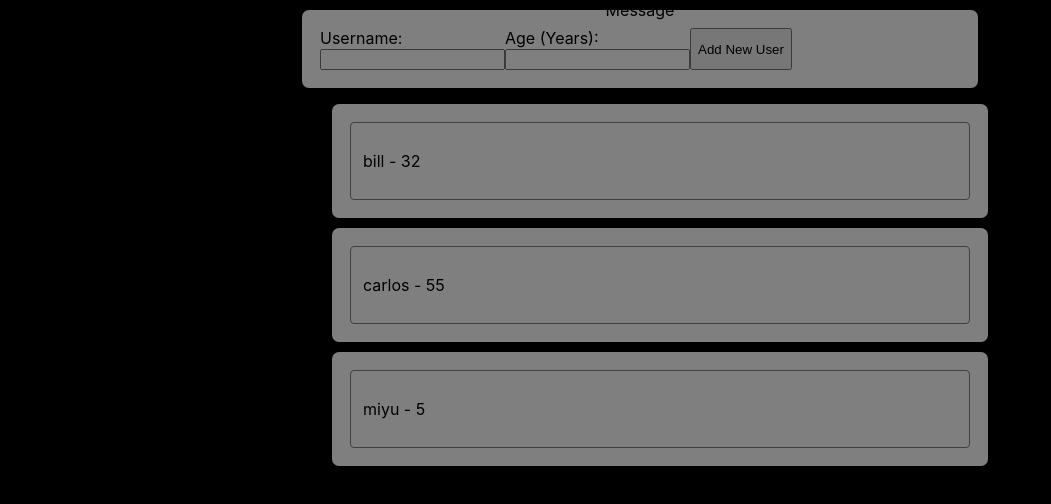
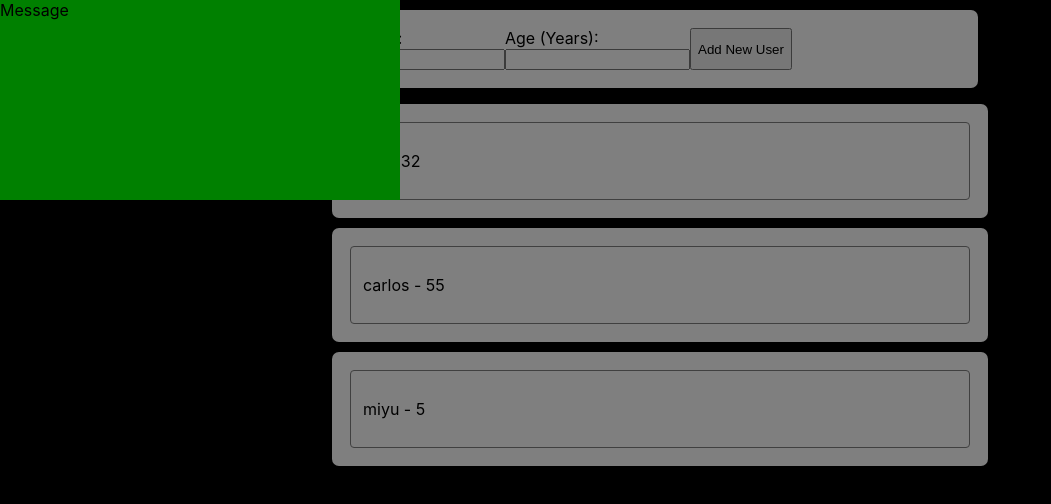
Before and after one commit to mostlyclicks/react-guide-p8, a React (Create React App) app: page / in a window 1280 px wide. Shown: the top 504 px of the page, without its empty margins (0-1051 px from the left). Built offline with nearby package versions, Linux system fonts and the light colour scheme.

Commit message:
add modal message box

```diff
--- a/src/components/UI/ErrorModal.js
+++ b/src/components/UI/ErrorModal.js
@@ -4,7 +4,7 @@ import styled from 'styled-components'
 const ErrorModal = () => {
   return (
     <Overlay>
-      <div>Message</div>
+      <ModalMessage>Message</ModalMessage>
     </Overlay>
   )
 }
@@ -20,4 +20,13 @@ const Overlay = styled.div`
   background-color:rgba(0,0,0,.5);
 `
 
+const ModalMessage = styled.div`
+  display:flex;
+  z-index:2;
+  width:400px;
+  height:200px;
+  background-color:green;
+
+`
+
 export default ErrorModal
```
